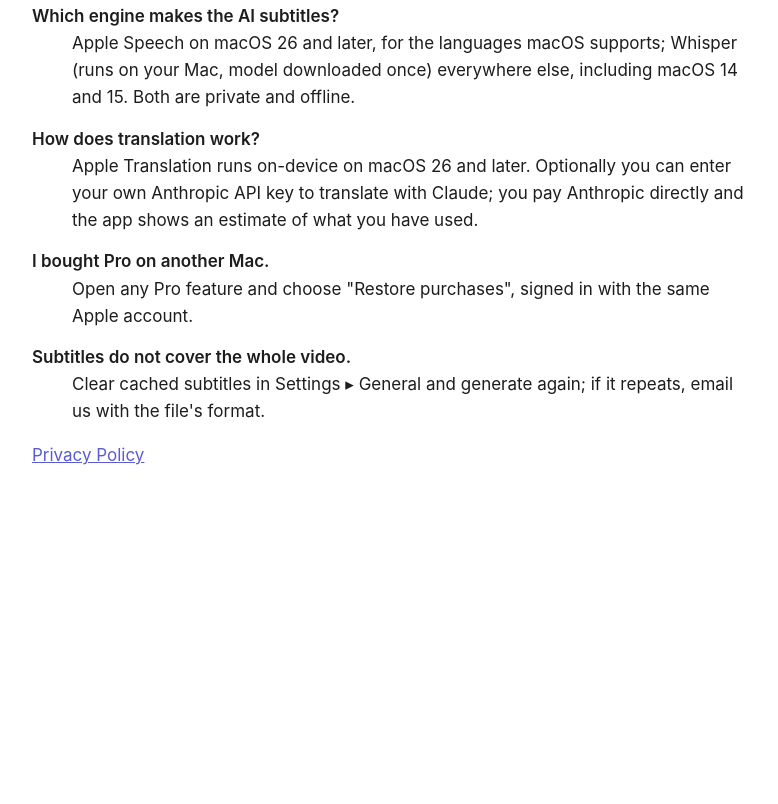
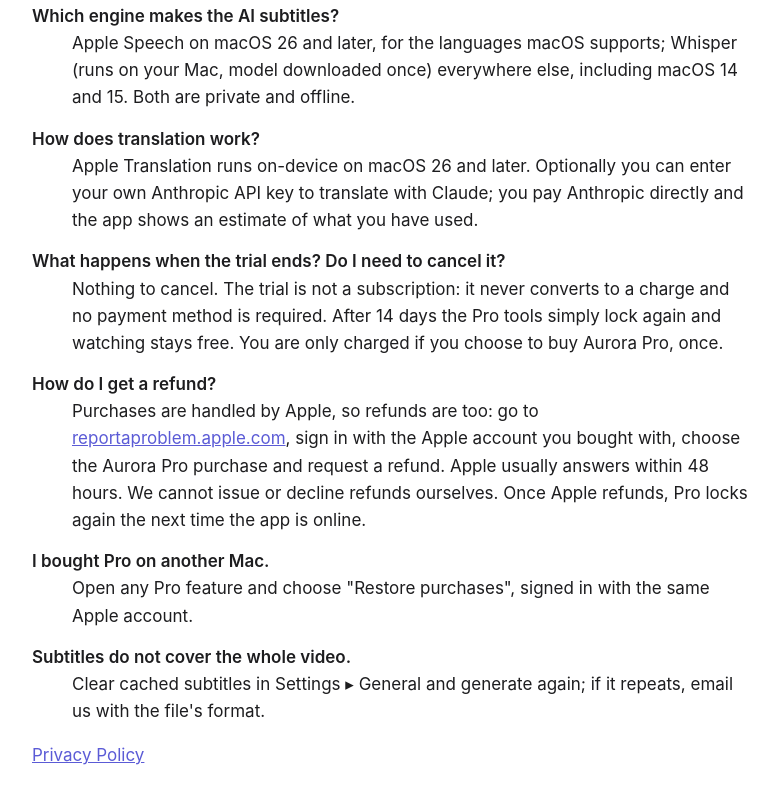
Before and after one commit to vunguyenitcontact/aurora-ai-player, a plain HTML site: page index.html in a window 1280 px wide. Shown: the part 670-1474 px from the top of the page, without its empty margins (248-1026 px from the left). Before the commit the page ends 1188 px from the top, so only its background shows below. Drawn offline with Linux system fonts and the light colour scheme.

Commit message:
FAQ: trial end (nothing to cancel) and refunds via Apple
Co-Authored-By: Claude Fable 5.1 <noreply@anthropic.com>

```diff
--- a/index.html
+++ b/index.html
@@ -15,6 +15,8 @@
 <dt>What is Aurora Pro?</dt><dd>A one-time purchase that unlocks the language-learning tools: AI subtitles, live translation (dual subtitles), tap-a-word dictionary, repeat line, sentence notebook with Anki export, subtitle styles, accent colors and .srt export. Every new install gets a free 14-day trial of all of it; the trial starts when you tap "Start 14-day free trial".</dd>
 <dt>Which engine makes the AI subtitles?</dt><dd>Apple Speech on macOS 26 and later, for the languages macOS supports; Whisper (runs on your Mac, model downloaded once) everywhere else, including macOS 14 and 15. Both are private and offline.</dd>
 <dt>How does translation work?</dt><dd>Apple Translation runs on-device on macOS 26 and later. Optionally you can enter your own Anthropic API key to translate with Claude; you pay Anthropic directly and the app shows an estimate of what you have used.</dd>
+<dt>What happens when the trial ends? Do I need to cancel it?</dt><dd>Nothing to cancel. The trial is not a subscription: it never converts to a charge and no payment method is required. After 14 days the Pro tools simply lock again and watching stays free. You are only charged if you choose to buy Aurora Pro, once.</dd>
+<dt>How do I get a refund?</dt><dd>Purchases are handled by Apple, so refunds are too: go to <a href="https://reportaproblem.apple.com">reportaproblem.apple.com</a>, sign in with the Apple account you bought with, choose the Aurora Pro purchase and request a refund. Apple usually answers within 48 hours. We cannot issue or decline refunds ourselves. Once Apple refunds, Pro locks again the next time the app is online.</dd>
 <dt>I bought Pro on another Mac.</dt><dd>Open any Pro feature and choose "Restore purchases", signed in with the same Apple account.</dd>
 <dt>Subtitles do not cover the whole video.</dt><dd>Clear cached subtitles in Settings ▸ General and generate again; if it repeats, email us with the file's format.</dd>
 </dl>
```
